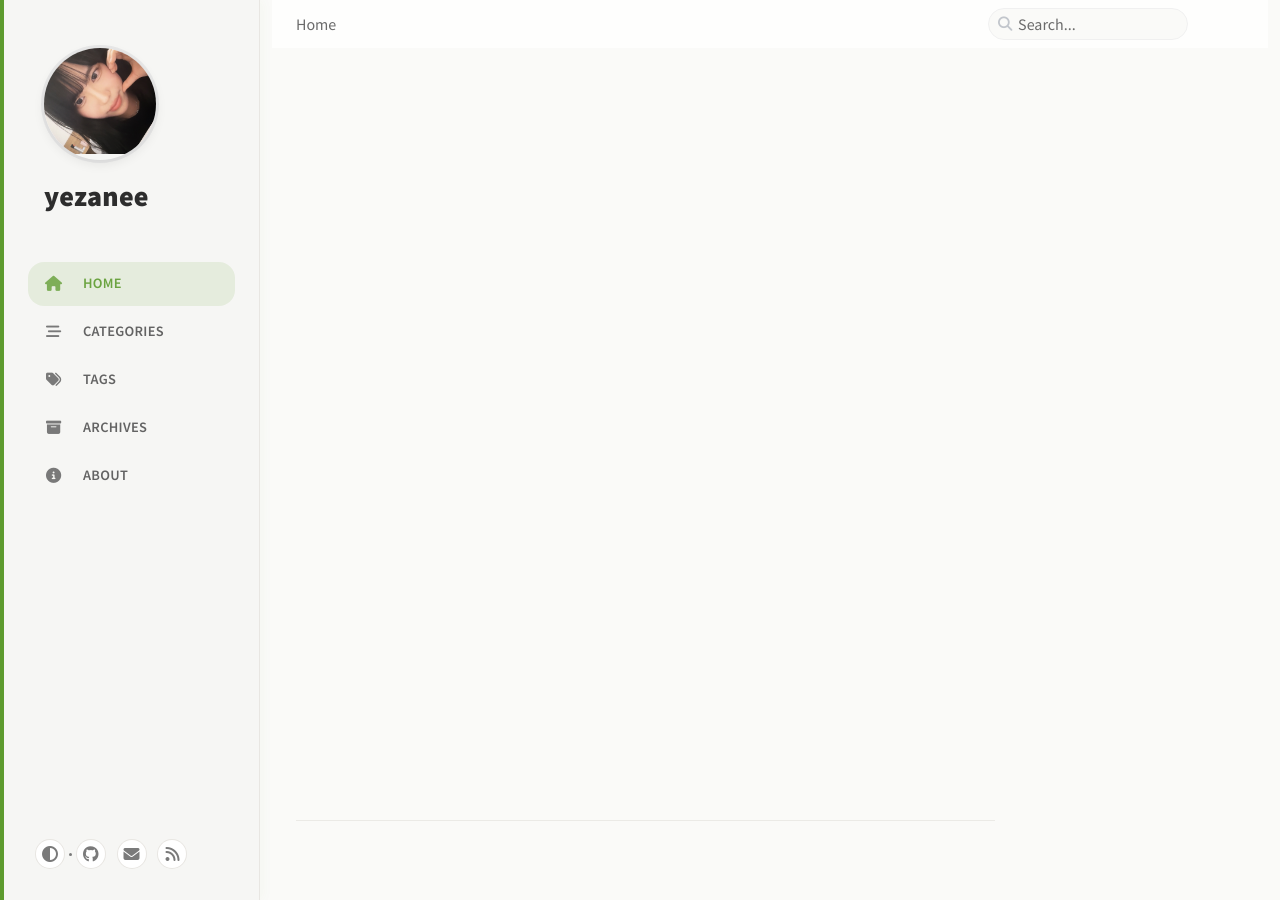
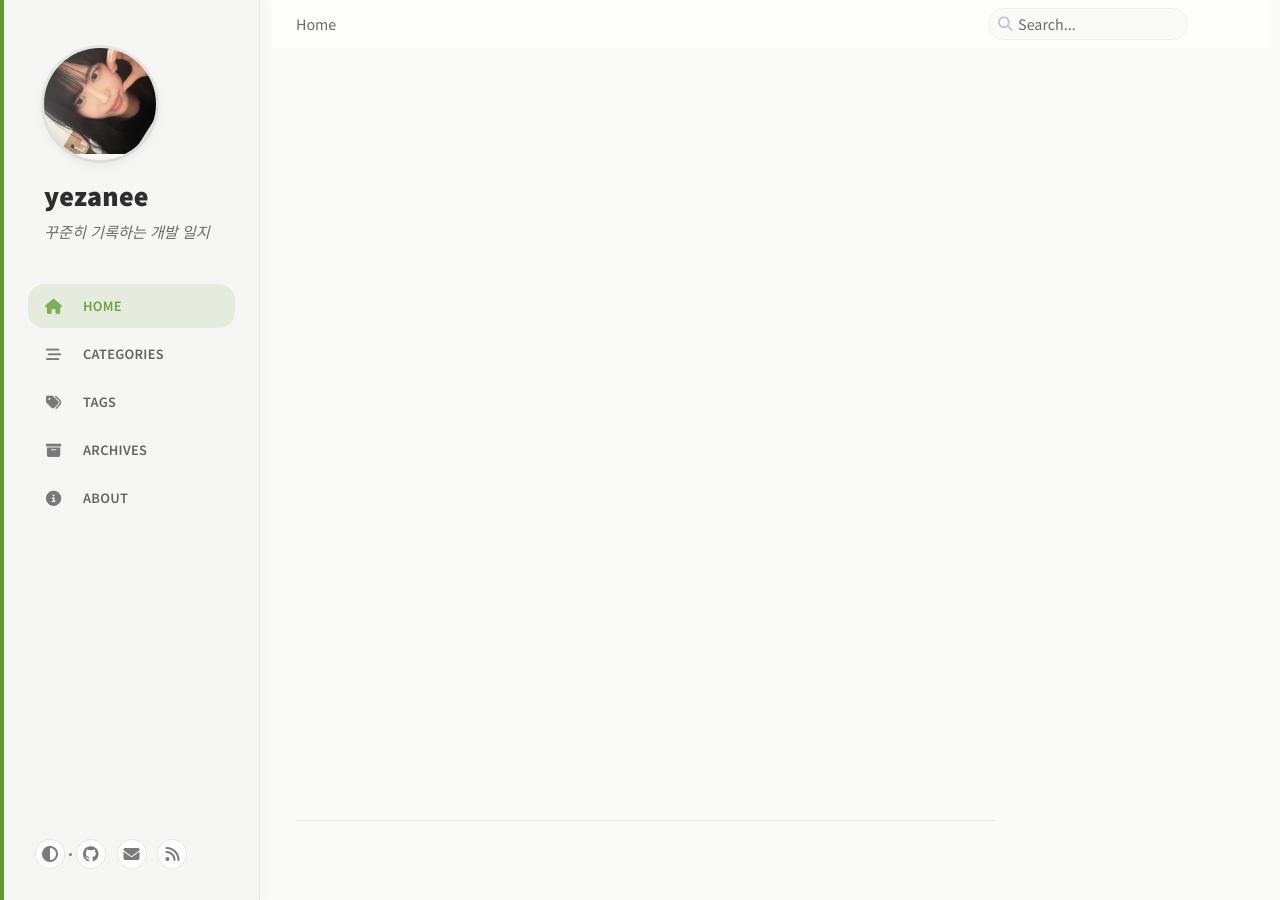
Before and after one commit to yezanee/yezanee.github.io, a Jekyll site: the page built from index.html, in a window 1280 px wide. Built offline with Jekyll 4.4.1, drawn with Linux system fonts in a browser that asks for light colours; cached includes are drawn as plain includes.

Commit message:
chore: SEO 기본 설정 추가 (description, tagline, og:image)

```diff
--- a/_config.yml
+++ b/_config.yml
@@ -16,9 +16,9 @@
 
 title: yezanee # the main title
 
-tagline:   # it will display as the subtitle
+tagline: 꾸준히 기록하는 개발 일지 # it will display as the subtitle
 
-description:  # used by seo meta and the atom feed
+description: 개발 공부 기록 블로그 # used by seo meta and the atom feed
 
 # Fill in the protocol & hostname for your site.
 # E.g. 'https://username.github.io', note that it does not end with a '/'.
@@ -97,7 +97,7 @@
 
 # The URL of the site-wide social preview image used in SEO `og:image` meta tag.
 # It can be overridden by a customized `page.image` in front matter.
-social_preview_image: # string, local or CORS resources
+social_preview_image: /assets/img/yezanee.jpg # string, local or CORS resources
 
 # boolean type, the global switch for TOC in posts.
 toc: true
```
